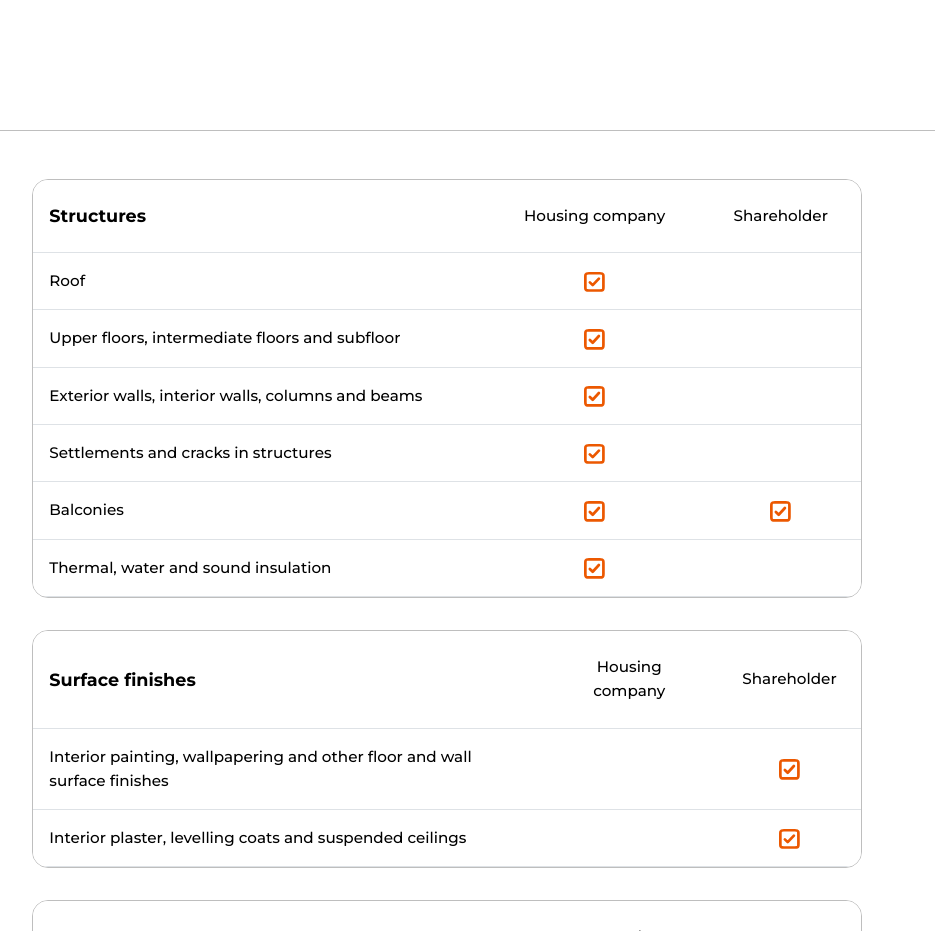
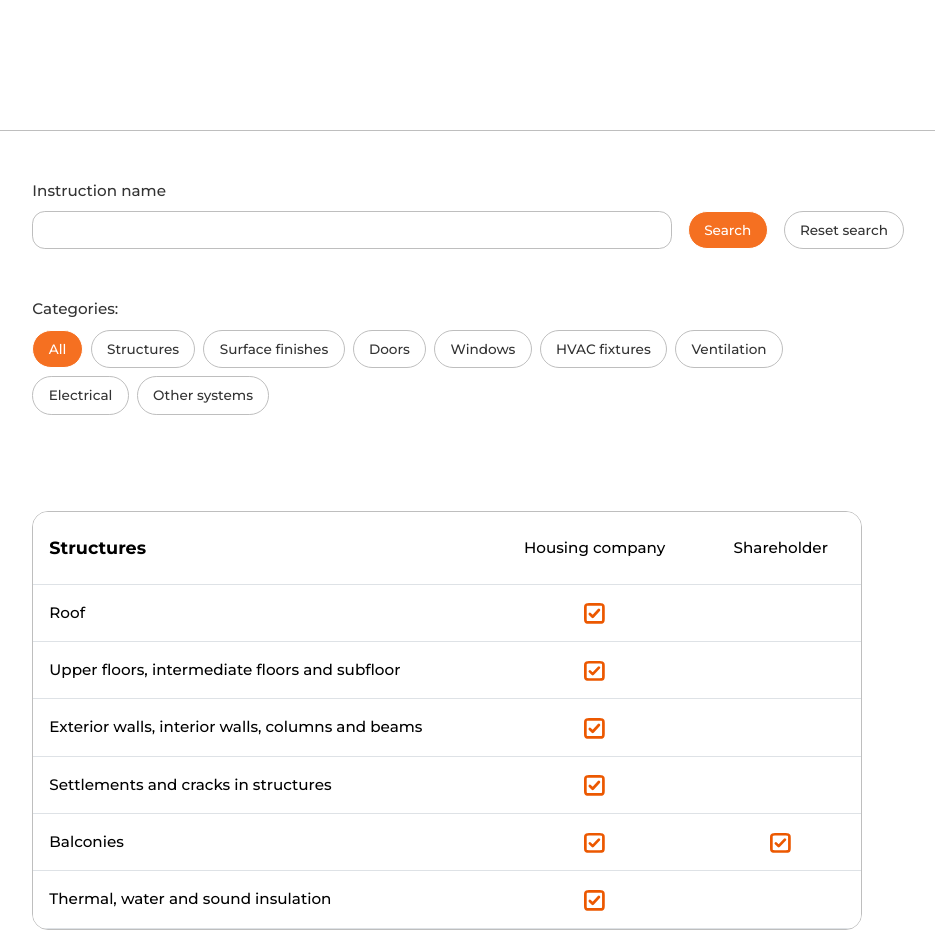
Before and after one commit to AkseliRaj/real-estate-management-website, a React (Vite) app in the folder ar-isannointi-oy/: page /vastuunjakotaulukko in a window 1280 px wide. Shown: the part 905-1836 px from the top of the page, without its empty margins (193-1128 px from the left). Built offline with nearby package versions, Linux system fonts and the light colour scheme.

Commit message:
Implement search and category filter functionality in ResponsibilityTable and PropertyManagementInstructions pages; add SearchCategoryFilterSection component.

```diff
--- /dev/null
+++ b/ar-isannointi-oy/src/components/SearchCategoryFilterSection.jsx
@@ -0,0 +1,96 @@
+import '../css/PropertyManagementInstructions.css';
+
+/**
+ * Search field + category chips + search/reset actions (Bootstrap layout).
+ */
+function SearchCategoryFilterSection({
+    searchInputId,
+    instructionNameLabel,
+    categoriesLabel,
+    searchValue,
+    onSearchChange,
+    onSearch,
+    onReset,
+    searchButtonLabel,
+    resetButtonLabel,
+    categoryButtons,
+    selectedCategory,
+    onSelectCategory,
+}) {
+    const handleSearchInputKeyDown = (event) => {
+        if (event.key === 'Enter') {
+            onSearch();
+        }
+    };
+
+    return (
+        <div className="container-fluid Filtering-Section">
+            <div className="row justify-content-center">
+                <div className="col-11 col-md-9 col-lg-8 py-5">
+
+                    <div className="row">
+                        <div className="col-12 pb-5">
+                            <label htmlFor={searchInputId} className="form-label">
+                                {instructionNameLabel}
+                            </label>
+
+                            <div className="d-flex flex-column flex-md-row gap-3">
+                                <input
+                                    type="text"
+                                    className="form-control flex-grow-1"
+                                    id={searchInputId}
+                                    value={searchValue}
+                                    onChange={onSearchChange}
+                                    onKeyDown={handleSearchInputKeyDown}
+                                />
+
+                                <div className="d-flex gap-3 flex-wrap flex-sm-nowrap">
+                                    <button
+                                        type="button"
+                                        className="Color-Button flex-shrink-0"
+                                        onClick={onSearch}
+                                    >
+                                        {searchButtonLabel}
+                                    </button>
+
+                                    <button
+                                        type="button"
+                                        className="Outline-Button flex-shrink-0"
+                                        onClick={onReset}
+                                    >
+                                        {resetButtonLabel}
+                                    </button>
+                                </div>
+                            </div>
+
+                        </div>
+                    </div>
+
+                    <div className="row">
+                        <div className="col-12">
+                            <span className="form-label d-block">
+                                {categoriesLabel}
+                            </span>
+
+                            <div className="d-flex gap-2 flex-wrap">
+                                {categoryButtons.map((category) => (
+                                    <button
+                                        key={category.id}
+                                        type="button"
+                                        className={`Outline-Button ${selectedCategory === category.id ? 'active' : ''}`.trim()}
+                                        onClick={() => onSelectCategory(category.id)}
+                                    >
+                                        {category.label}
+                                    </button>
+                                ))}
+                            </div>
+                        </div>
+                    </div>
+
+                </div>
+            </div>
+        </div>
+    );
+}
+
+export default SearchCategoryFilterSection;
--- a/ar-isannointi-oy/src/pages/PropertyManagementInstructions.jsx
+++ b/ar-isannointi-oy/src/pages/PropertyManagementInstructions.jsx
@@ -5,6 +5,7 @@ import { useTranslation } from 'react-i18next';
 import ResidentInstructionsImage from '../assets/webp/ResidentInstructionsImage.webp'
 import AccordionMenuGrid from '../components/AccordionMenuGrid';
 import IntroductionSectionWithImage from '../components/IntroductionSectionWithImage';
+import SearchCategoryFilterSection from '../components/SearchCategoryFilterSection';
 import propertyManagementInstructionItemsFi from '../data/propertyManagementInstructionItems.fi';
 import propertyManagementInstructionItemsEn from '../data/propertyManagementInstructionItems.en';
 
@@ -52,12 +53,6 @@ function PropertyManagementInstructions() {
         setSearchTerm('');
     };
 
-    const handleSearchInputKeyDown = (event) => {
-        if (event.key === 'Enter') {
-            handleSearch();
-        }
-    };
-
     const instructionItems = instructionTextFilteredItems.map(({ id, heading, category, ...paragraphs }) => ({
         id,
         heading,
@@ -83,76 +78,24 @@ function PropertyManagementInstructions() {
                 imageAlt={t('propertyLanding.images.introductionAlt')}
             />
 
-            <div className="container-fluid Filtering-Section">
-                <div className="row justify-content-center">
-                    <div className="col-11 col-md-9 col-lg-7 py-5">
-
-                        <div className="row">
-                            <div className="col-12 pb-5">
-                                <label htmlFor="instructionSearch" className="form-label">
-                                    {t('PropertyManagementInstructions.Filtering-Section.Instruction-Name')}
-                                </label>
-
-                                <div className="d-flex flex-column flex-md-row gap-3">
-                                    <input
-                                        type="text"
-                                        className="form-control flex-grow-1"
-                                        id="instructionSearch"
-                                        value={searchInput}
-                                        onChange={(event) => setSearchInput(event.target.value)}
-                                        onKeyDown={handleSearchInputKeyDown}
-                                    />
-
-                                    <div className="d-flex gap-3 flex-wrap flex-sm-nowrap">
-                                        <button
-                                            type="button"
-                                            className="Color-Button flex-shrink-0"
-                                            onClick={handleSearch}
-                                        >
-                                            {isEnglish ? 'Search instruction' : 'Hae ohje'}
-                                        </button>
-
-                                        <button
-                                            type="button"
-                                            className="Outline-Button flex-shrink-0"
-                                            onClick={handleResetSearch}
-                                        >
-                                            {isEnglish ? 'Reset search' : 'Tyhjennä haku'}
-                                        </button>
-                                    </div>
-                                </div>
-
-                            </div>
-                        </div>
-
-                        <div className="row">
-                            <div className="col-12">
-                                <label htmlFor="category" className="form-label">
-                                    {isEnglish ? 'Categories:' : 'Kategoriat:'}
-                                </label>
-
-                                <div className="d-flex gap-2 flex-wrap">
-                                    {categoryButtons.map((category) => (
-                                        <button
-                                            key={category.id}
-                                            type="button"
-                                            className={`Outline-Button ${selectedCategory === category.id ? 'active' : ''}`.trim()}
-                                            onClick={() => setSelectedCategory(category.id)}
-                                        >
-                                            {category.label}
-                                        </button>
-                                    ))}
-                                </div>
-                            </div>
-                        </div>
-
-                    </div>
-                </div>
-            </div>
+            <SearchCategoryFilterSection
+                searchInputId="instructionSearch"
+                instructionNameLabel={t('PropertyManagementInstructions.Filtering-Section.Instruction-Name')}
+                categoriesLabel={isEnglish ? 'Categories:' : 'Kategoriat:'}
+                searchValue={searchInput}
+                onSearchChange={(event) => setSearchInput(event.target.value)}
+                onSearch={handleSearch}
+                onReset={handleResetSearch}
+                searchButtonLabel={isEnglish ? 'Search instruction' : 'Hae ohje'}
+                resetButtonLabel={isEnglish ? 'Reset search' : 'Tyhjennä haku'}
+                categoryButtons={categoryButtons}
+                selectedCategory={selectedCategory}
+                onSelectCategory={setSelectedCategory}
+            />
 
             <div className='container-fluid Instruction-Accordion-Section'>
                 <div className='row justify-content-center'>
-                    <div className="col-11 col-md-9 col-lg-7 py-5">
+                    <div className="col-11 col-md-9 col-lg-8 py-5">
                         <AccordionMenuGrid
                             items={instructionItems}
                             className='Property-Form-Card-Grid'
--- a/ar-isannointi-oy/src/pages/ResponsibilityTablePage.jsx
+++ b/ar-isannointi-oy/src/pages/ResponsibilityTablePage.jsx
@@ -1,15 +1,44 @@
 import '../css/ResponsibilityTablePage.css'
+import { useState } from 'react';
 import { useTranslation } from 'react-i18next';
 
 import FormIntroductionSection from '../components/FormIntroductionSection';
 import IntroductionSectionWithImage from '../components/IntroductionSectionWithImage';
 import ResponsibilityTable from '../components/ResponsibilityTable';
+import SearchCategoryFilterSection from '../components/SearchCategoryFilterSection';
 import ResidentInstructionsImage from '../assets/webp/RenovationImage.webp'
 
 
 
 const ResponsibilityTablePage = () => {
-    const { t } = useTranslation();
+    const { t, i18n } = useTranslation();
+    const isEnglish = i18n.resolvedLanguage?.startsWith('en');
+    const activeLanguage = i18n.resolvedLanguage ?? undefined;
+
+    const [selectedCategory, setSelectedCategory] = useState('all');
+    const [searchInput, setSearchInput] = useState('');
+    const [searchTerm, setSearchTerm] = useState('');
+
+    const categoryButtons = [
+        { id: 'all', label: isEnglish ? 'All' : 'Kaikki' },
+        { id: 'structures', label: isEnglish ? 'Structures' : 'Rakenteet' },
+        { id: 'coatings', label: isEnglish ? 'Surface finishes' : 'Pinnoitteet' },
+        { id: 'doors', label: isEnglish ? 'Doors' : 'Ovet' },
+        { id: 'windows', label: isEnglish ? 'Windows' : 'Ikkunat' },
+        { id: 'hvac_fixtures', label: isEnglish ? 'HVAC fixtures' : 'LVI' },
+        { id: 'ventilation', label: isEnglish ? 'Ventilation' : 'Ilmanvaihto' },
+        { id: 'electrical', label: isEnglish ? 'Electrical' : 'Sähkö' },
+        { id: 'antenna_gas_other', label: isEnglish ? 'Other systems' : 'Muut järjestelmät' },
+    ];
+
+    const handleSearch = () => {
+        setSearchTerm(searchInput.trim().toLocaleLowerCase(activeLanguage));
+    };
+
+    const handleResetSearch = () => {
+        setSearchInput('');
+        setSearchTerm('');
+    };
 
     return (
         <div className="container-fluid px-0">
@@ -33,7 +62,25 @@ const ResponsibilityTablePage = () => {
                 rowJustify="center"
             />
 
-            <ResponsibilityTable />
+            <SearchCategoryFilterSection
+                searchInputId="responsibilityTableSearch"
+                instructionNameLabel={isEnglish ? 'Instruction name' : 'Ohjeen nimi'}
+                categoriesLabel={isEnglish ? 'Categories:' : 'Kategoriat:'}
+                searchValue={searchInput}
+                onSearchChange={(event) => setSearchInput(event.target.value)}
+                onSearch={handleSearch}
+                onReset={handleResetSearch}
+                searchButtonLabel={isEnglish ? 'Search' : 'Hae'}
+                resetButtonLabel={isEnglish ? 'Reset search' : 'Tyhjennä haku'}
+                categoryButtons={categoryButtons}
+                selectedCategory={selectedCategory}
+                onSelectCategory={setSelectedCategory}
+            />
+
+            <ResponsibilityTable
+                tableCategoryId={selectedCategory}
+                rowSearchTerm={searchTerm}
+            />
 
         </div>
     );
```
Also changed, not shown: ar-isannointi-oy/src/components/ResponsibilityTable.jsx (+35 -2 lines).
